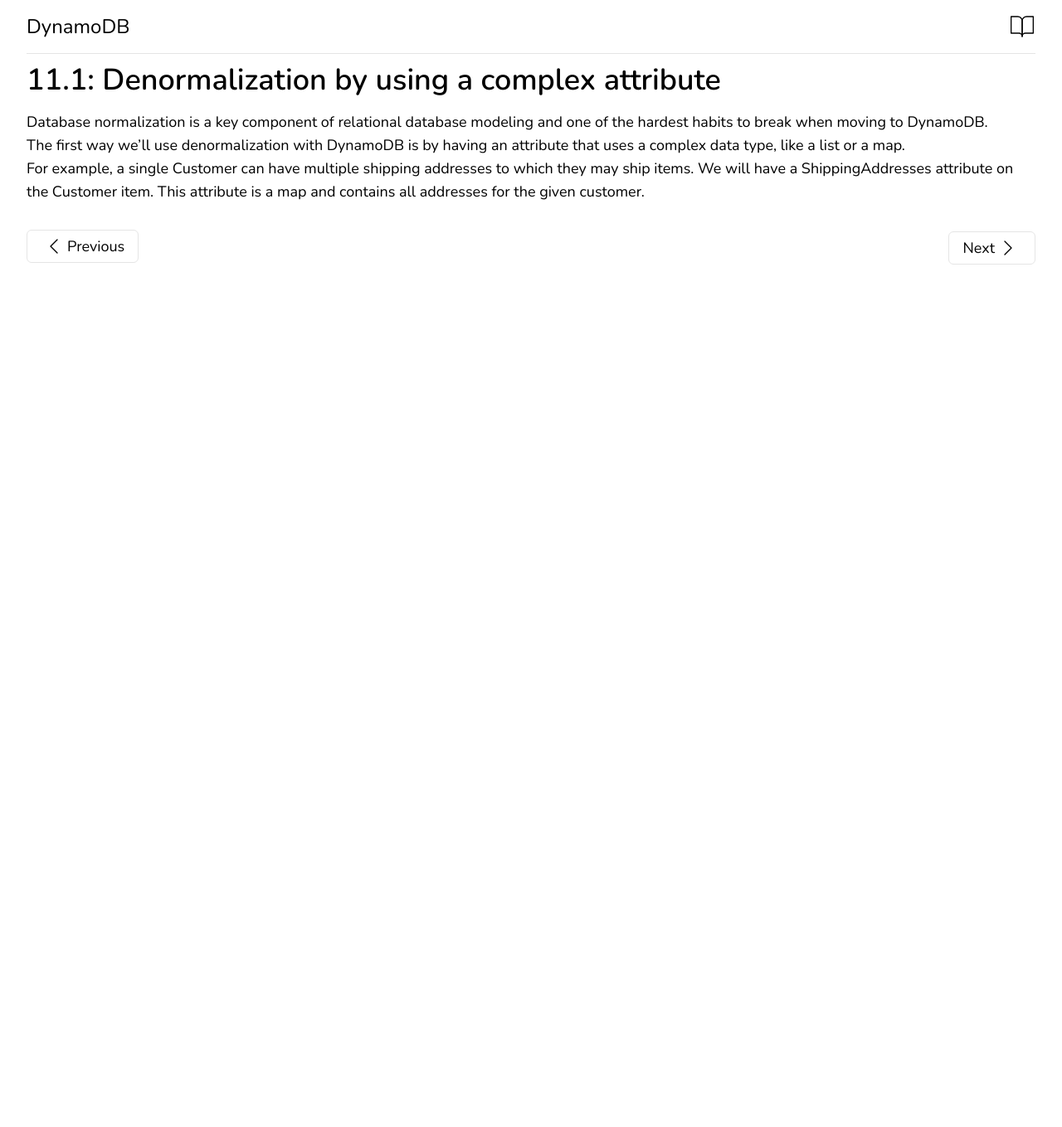
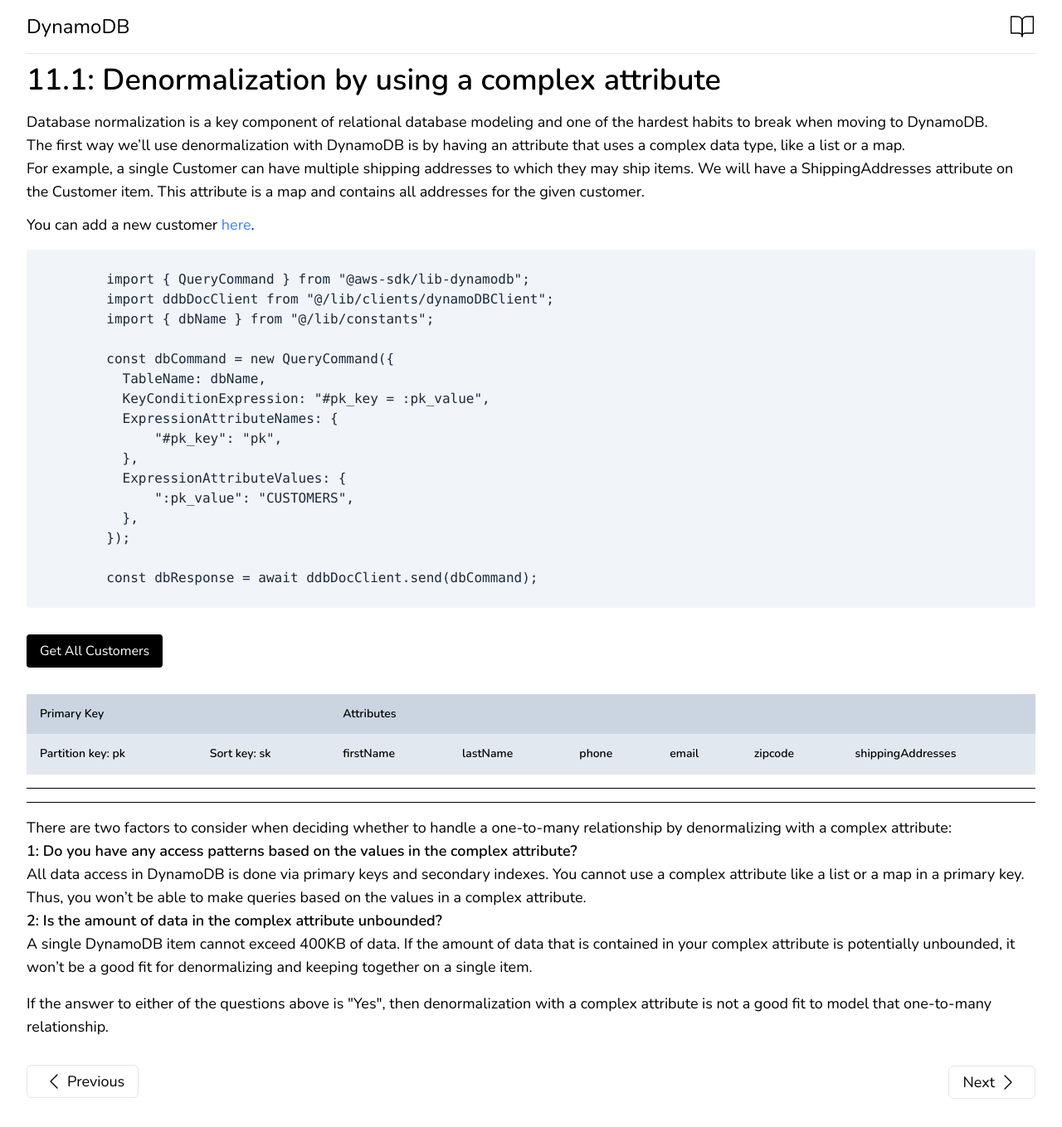
Before and after one commit to 5thComrade/dynamodb, a Next.js app: page /chapter_11/11.1 in a window 1280 px wide. Shown: the whole page at 83% size. Before the commit the page ends 800 px from the top, so only its background shows below. Built offline with nearby package versions, Linux system fonts and the light colour scheme.

Commit message:
chapter 11.1 completed

```diff
--- a/src/app/chapter_11/11.1/page.tsx
+++ b/src/app/chapter_11/11.1/page.tsx
@@ -1,5 +1,8 @@
+import Link from "next/link";
 import { PageTitle, Paragraph } from "@/components/custom/Typography";
 import Footer from "@/components/custom/Footer";
+import GetCustomers from "@/app/chapter_6/_components/GetCustomers";
+import { Separator } from "@/components/ui/separator";
 
 export default function Chapter_11_1() {
   return (
@@ -20,6 +23,49 @@
         for the given customer.
       </Paragraph>
 
+      <Paragraph className="mt-3">
+        You can add a new customer{" "}
+        <Link href="/chapter_6">
+          <span className="text-blue-500">here</span>
+        </Link>
+        .
+      </Paragraph>
+
+      <GetCustomers />
+
+      <Separator className="mt-4 bg-black" />
+      <Separator className="mt-4 bg-black" />
+
+      <Paragraph className="mt-4">
+        There are two factors to consider when deciding whether to handle a
+        one-to-many relationship by denormalizing with a complex attribute:
+      </Paragraph>
+      <Paragraph className="font-semibold">
+        1: Do you have any access patterns based on the values in the complex
+        attribute?
+      </Paragraph>
+      <Paragraph>
+        All data access in DynamoDB is done via primary keys and secondary
+        indexes. You cannot use a complex attribute like a list or a map in a
+        primary key. Thus, you won’t be able to make queries based on the values
+        in a complex attribute.
+      </Paragraph>
+
+      <Paragraph className="font-semibold">
+        2: Is the amount of data in the complex attribute unbounded?
+      </Paragraph>
+      <Paragraph>
+        A single DynamoDB item cannot exceed 400KB of data. If the amount of
+        data that is contained in your complex attribute is potentially
+        unbounded, it won’t be a good fit for denormalizing and keeping together
+        on a single item.
+      </Paragraph>
+
+      <Paragraph className="mt-4">
+        {`If the answer to either of the questions above is "Yes", then
+        denormalization with a complex attribute is not a good fit to model that
+        one-to-many relationship.`}
+      </Paragraph>
       <Footer previous="/chapter_11" next="/chapter_11/11.2" />
     </main>
   );
--- /dev/null
+++ b/src/app/chapter_11/11.2/page.tsx
@@ -0,0 +1,13 @@
+import { PageTitle, Paragraph } from "@/components/custom/Typography";
+import Footer from "@/components/custom/Footer";
+
+export default function Chapter_11_2() {
+  return (
+    <main>
+      <PageTitle>11.2: Denormalization by duplicating data</PageTitle>
+      <Paragraph>Hello World!</Paragraph>
+
+      <Footer previous="/chapter_11/11.1" next="/chapter_11/11.3" />
+    </main>
+  );
+}
--- a/src/app/chapter_6/_components/FilterCustomersByZipcode.tsx
+++ b/src/app/chapter_6/_components/FilterCustomersByZipcode.tsx
@@ -9,16 +9,9 @@
 import CodeBlock from "@/components/custom/CodeBlock";
 import { Paragraph } from "@/components/custom/Typography";
 import { zipcodeRegex } from "@/lib/constants";
+import { type CustomerSchemaType } from "@/lib/schemas";
 
 type Inputs = {
-  zipcode: string;
-};
-
-type Customer = {
-  firstName: string;
-  lastName: string;
-  phone: string;
-  email: string;
   zipcode: string;
 };
 
@@ -30,6 +23,7 @@
   "phone",
   "email",
   "zipcode",
+  "shippingAddresses",
 ];
 
 const FilterCustomersByZipcode = () => {
@@ -41,7 +35,7 @@
   } = useForm<Inputs>();
 
   const [disableButton, setDisableButton] = useState<boolean>(false);
-  const [customers, setCustomers] = useState<Customer[] | []>([]);
+  const [customers, setCustomers] = useState<CustomerSchemaType[] | []>([]);
 
   const handleSearchCustomers: SubmitHandler<Inputs> = async (data) => {
     try {
--- a/src/app/chapter_6/_components/GetCustomerFromPhone.tsx
+++ b/src/app/chapter_6/_components/GetCustomerFromPhone.tsx
@@ -9,17 +9,10 @@
 import CodeBlock from "@/components/custom/CodeBlock";
 import { Paragraph } from "@/components/custom/Typography";
 import { phoneRegex } from "@/lib/constants";
+import { type CustomerSchemaType } from "@/lib/schemas";
 
 type Inputs = {
   phone: string;
-};
-
-type Customer = {
-  firstName: string;
-  lastName: string;
-  phone: string;
-  email: string;
-  zipcode: string;
 };
 
 const tableHeaders = [
@@ -30,6 +23,7 @@
   "phone",
   "email",
   "zipcode",
+  "shippingAddresses",
 ];
 
 const GetCustomerFromPhone = () => {
@@ -41,7 +35,7 @@
   } = useForm<Inputs>();
 
   const [disableButton, setDisableButton] = useState<boolean>(false);
-  const [customer, setCustomer] = useState<Customer[] | []>([]);
+  const [customer, setCustomer] = useState<CustomerSchemaType[] | []>([]);
 
   const handleSearchCustomer: SubmitHandler<Inputs> = async (data) => {
     try {
--- a/src/app/chapter_6/_components/GetCustomers.tsx
+++ b/src/app/chapter_6/_components/GetCustomers.tsx
@@ -5,14 +5,7 @@
 import customerService from "@/services/customer.service";
 import CustomTable from "@/components/custom/CustomTable";
 import CodeBlock from "@/components/custom/CodeBlock";
-
-type Customer = {
-  firstName: string;
-  lastName: string;
-  phone: string;
-  email: string;
-  zipcode: string;
-};
+import { type CustomerSchemaType } from "@/lib/schemas";
 
 const tableHeaders = [
   "pk",
@@ -22,10 +15,11 @@
   "phone",
   "email",
   "zipcode",
+  "shippingAddresses",
 ];
 
 const GetCustomers = () => {
-  const [customers, setCustomers] = useState<Customer[] | []>([]);
+  const [customers, setCustomers] = useState<CustomerSchemaType[] | []>([]);
 
   const getAllCustomers = async () => {
     try {
--- a/src/components/custom/CustomTable.tsx
+++ b/src/components/custom/CustomTable.tsx
@@ -9,7 +9,7 @@
 
 type Props = {
   headers: string[];
-  tableData: { [index: string]: string | number | boolean }[]; // index signature in TypeScript
+  tableData: { [index: string]: string | number | boolean | object }[]; // index signature in TypeScript
 };
 
 export default function CustomTable({ headers, tableData }: Props) {
@@ -46,7 +46,15 @@
           return (
             <TableRow key={index}>
               {headers.map((i) => {
-                return <TableCell key={i}>{item?.[i]}</TableCell>;
+                if (typeof item?.[i] === "object") {
+                  return (
+                    <TableCell key={i}>{JSON.stringify(item?.[i])}</TableCell>
+                  );
+                } else {
+                  return (
+                    <TableCell key={i}>{JSON.stringify(item?.[i])}</TableCell>
+                  );
+                }
               })}
             </TableRow>
           );
--- a/src/lib/constants.ts
+++ b/src/lib/constants.ts
@@ -340,4 +340,18 @@
     title: "11. Strategies for one-to-many relationships",
     href: "/chapter_11",
   },
+  {
+    id: 49,
+    chapter: 11.1,
+    type: pageType.section,
+    title: "11.1: Denormalization by using a complex attribute",
+    href: "/chapter_11/11.1",
+  },
+  {
+    id: 50,
+    chapter: 11.2,
+    type: pageType.section,
+    title: "11.2: Denormalization by duplicating data",
+    href: "/chapter_11/11.2",
+  },
 ];
--- a/src/services/customer.service.ts
+++ b/src/services/customer.service.ts
@@ -1,5 +1,14 @@
 import toast from "react-hot-toast";
-import { string, safeParse, object, number, array } from "valibot";
+import {
+  string,
+  safeParse,
+  object,
+  number,
+  array,
+  optional,
+  record,
+  picklist,
+} from "valibot";
 import { AxiosService } from "@/services/axios.service";
 import { type CustomerSchemaType } from "@/lib/schemas";
 
@@ -18,6 +27,16 @@
           phone: string(),
           email: string(),
           zipcode: string(),
+          shippingAddresses: optional(
+            record(
+              picklist(["home", "business"]),
+              object({
+                streetAddress: string(),
+                postalCode: string(),
+                country: string(),
+              })
+            )
+          ),
         })
       ),
     });
@@ -82,6 +101,16 @@
           phone: string(),
           email: string(),
           zipcode: string(),
+          shippingAddresses: optional(
+            record(
+              picklist(["home", "business"]),
+              object({
+                streetAddress: string(),
+                postalCode: string(),
+                country: string(),
+              })
+            )
+          ),
         })
       ),
     });
@@ -124,6 +153,16 @@
           phone: string(),
           email: string(),
           zipcode: string(),
+          shippingAddresses: optional(
+            record(
+              picklist(["home", "business"]),
+              object({
+                streetAddress: string(),
+                postalCode: string(),
+                country: string(),
+              })
+            )
+          ),
         })
       ),
     });
```
